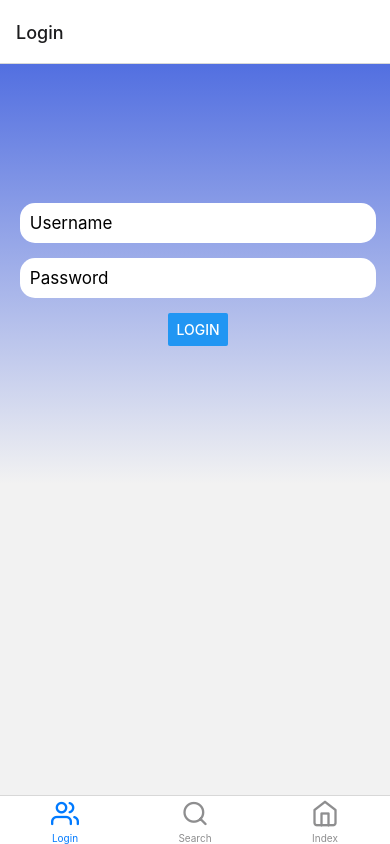
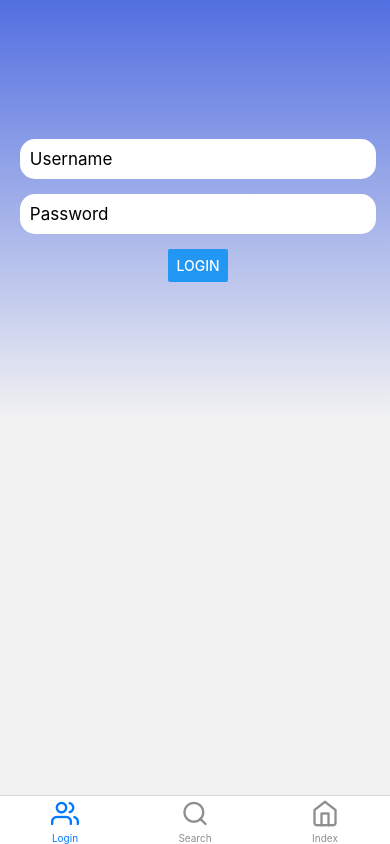
Before and after one commit to Eduarda-Oliveira/FrontEnd-API-Native, a React Native app: screen / in a window 390 px wide. Built offline with nearby package versions, Linux system fonts and the light colour scheme.

Commit message:
Hiding HeaderBar

```diff
--- a/App.js
+++ b/App.js
@@ -1,11 +1,10 @@
 import React from 'react';
-import { Login } from './src/screens/login';
-import { Search } from './src/screens/search';
-import { Index } from './src/screens/index';
+import { Login } from './src/screens/login/login_screen';
+import { Search } from './src/screens/search/search_screen';
+import { Index } from './src/screens/index/index_screen';
 import Icon from 'react-native-vector-icons/Feather';
-import { NavigationContainer } from '@react-navigation/native';
+import { getFocusedRouteNameFromRoute, NavigationContainer } from '@react-navigation/native';
 import { createBottomTabNavigator } from '@react-navigation/bottom-tabs';
-
 
 const tab = createBottomTabNavigator();
 
@@ -27,8 +26,6 @@ const screenOptions = (route, color) => {
   return <Icon name={iconName} color={color} size={28} />;
 };
 
-
-
 export default function App() {
 
   return (
@@ -37,9 +34,9 @@ export default function App() {
       screenOptions={({route}) => ({
         tabBarIcon: ({color}) => screenOptions(route, color),
       })}>
-      <tab.Screen name="Login" component={Login}/>
-      <tab.Screen name="Search" component={Search}/>
-      <tab.Screen name="Index" component={Index}/>
+      <tab.Screen name="Login" component={Login} options={{header: () => null}}/>
+      <tab.Screen name="Search" component={Search} options={{header: () => null}}/>
+      <tab.Screen name="Index" component={Index} options={{header: () => null}}/>
     </tab.Navigator>
     </NavigationContainer>
   );
```
Also changed, not shown: src/screens/index/index_screen.js (renamed from src/screens/index/index.js), src/screens/login/login_screen.js (renamed from src/screens/login/index.js), src/screens/search/search_screen.js (renamed from src/screens/search/index.js).
